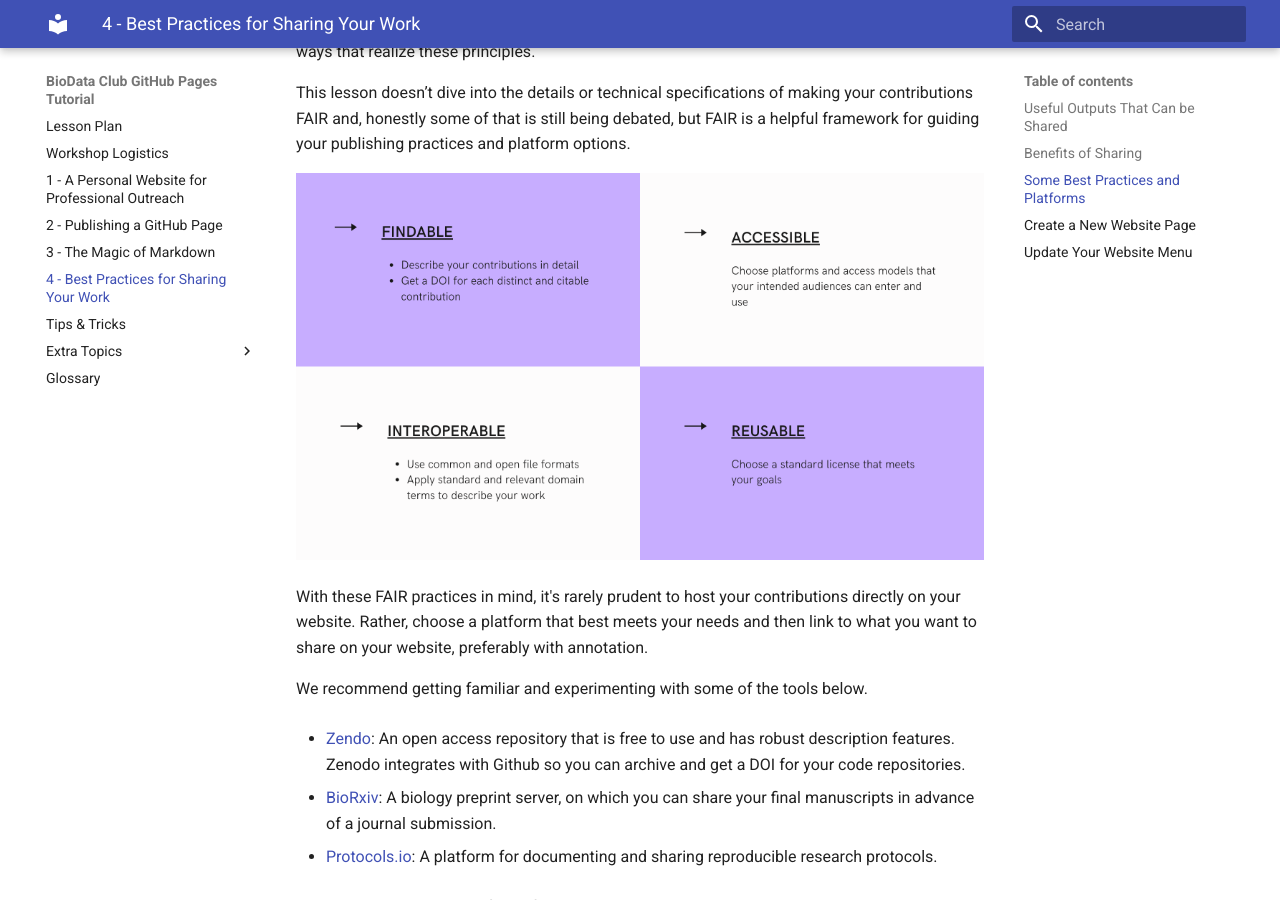
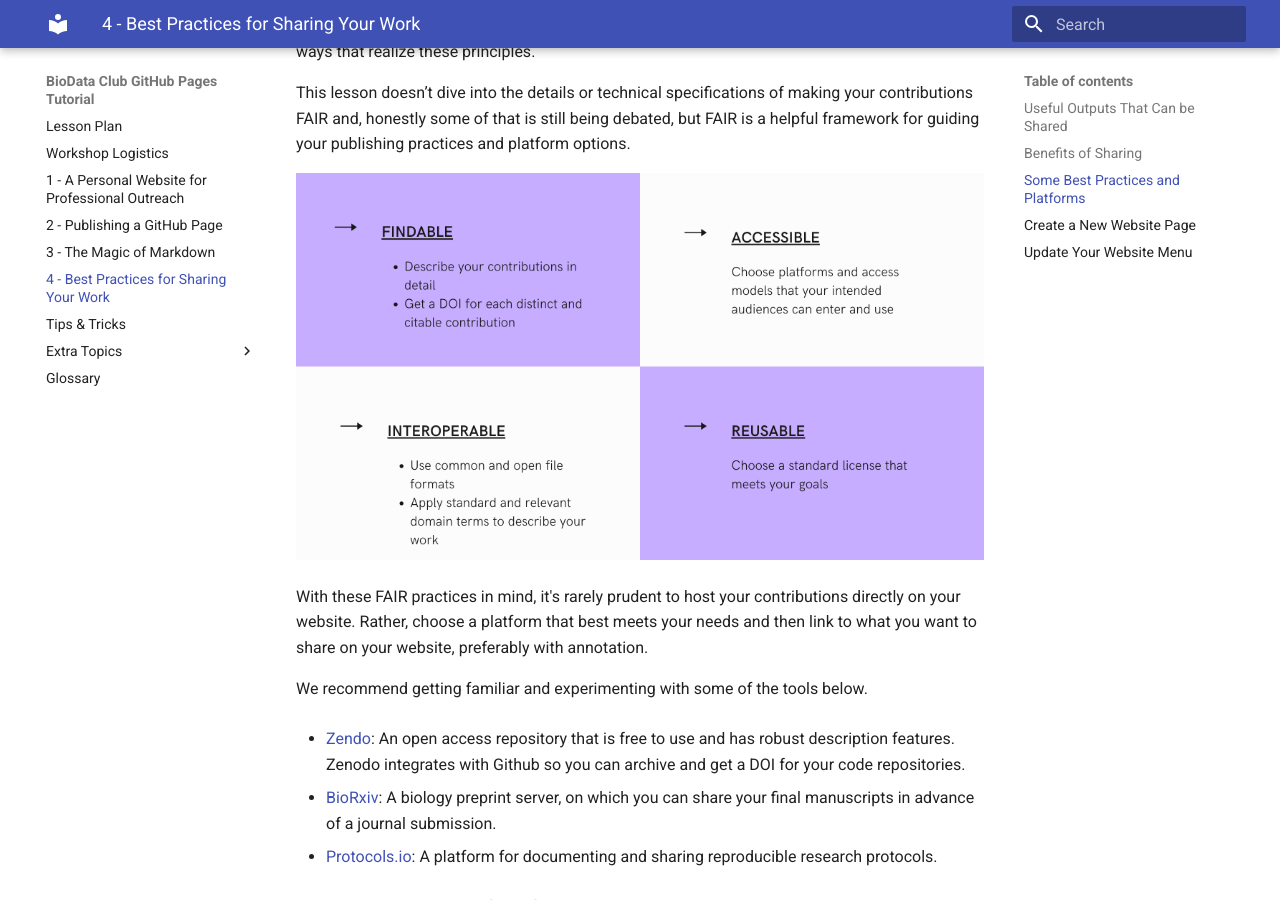
Before and after one commit to BioData-Club/ghpages-rtd, an MkDocs documentation site: the page built from docs/lessons/4.md, in a window 1280 px wide and 900 px high, scrolled down 1707 px. Built offline with MkDocs 1.6.1 and Material for MkDocs 9.7.7, drawn with Linux system fonts in a browser that asks for light colours; old or Windows-style settings are respelled for this version of MkDocs.

Commit message:
Update 4.md

```diff
--- a/docs/lessons/4.md
+++ b/docs/lessons/4.md
@@ -22,7 +22,7 @@ You may have heard of the phrase FAIR data, where FAIR stands for **Findable, Ac
 
 This lesson doesn’t dive into the details or technical specifications of making your contributions FAIR and, honestly some of that is still being debated, but FAIR is a helpful framework for guiding your publishing practices and platform options.
 
-![FAIR practices](../images/fair.png)
+![FAIR practices](../images/fair_practices.png)
 
 With these FAIR practices in mind, it's rarely prudent to host your contributions directly on your website.  Rather, choose a platform that best meets your needs and then link to what you want to share on your website, preferably with annotation.
 
```
